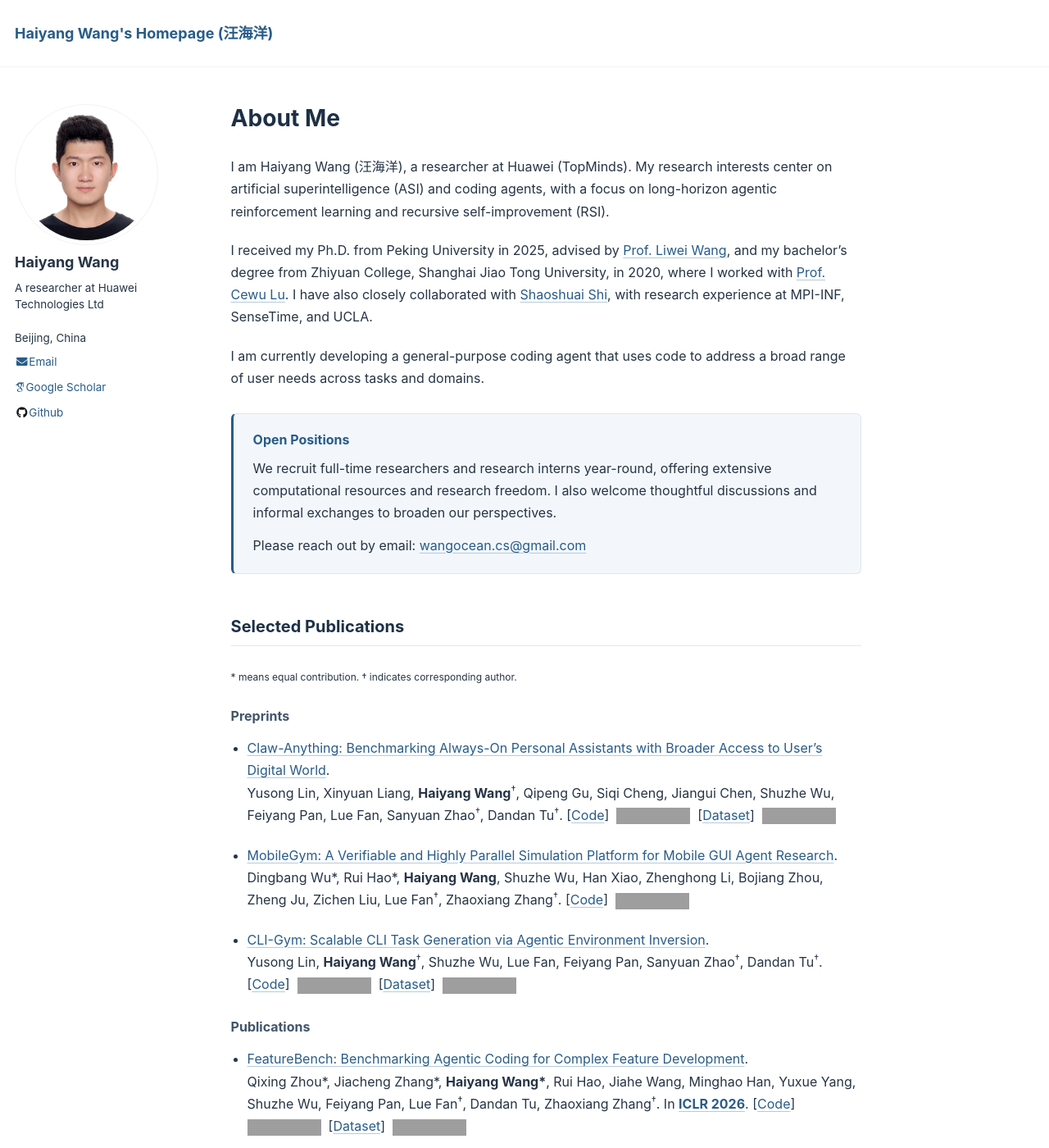
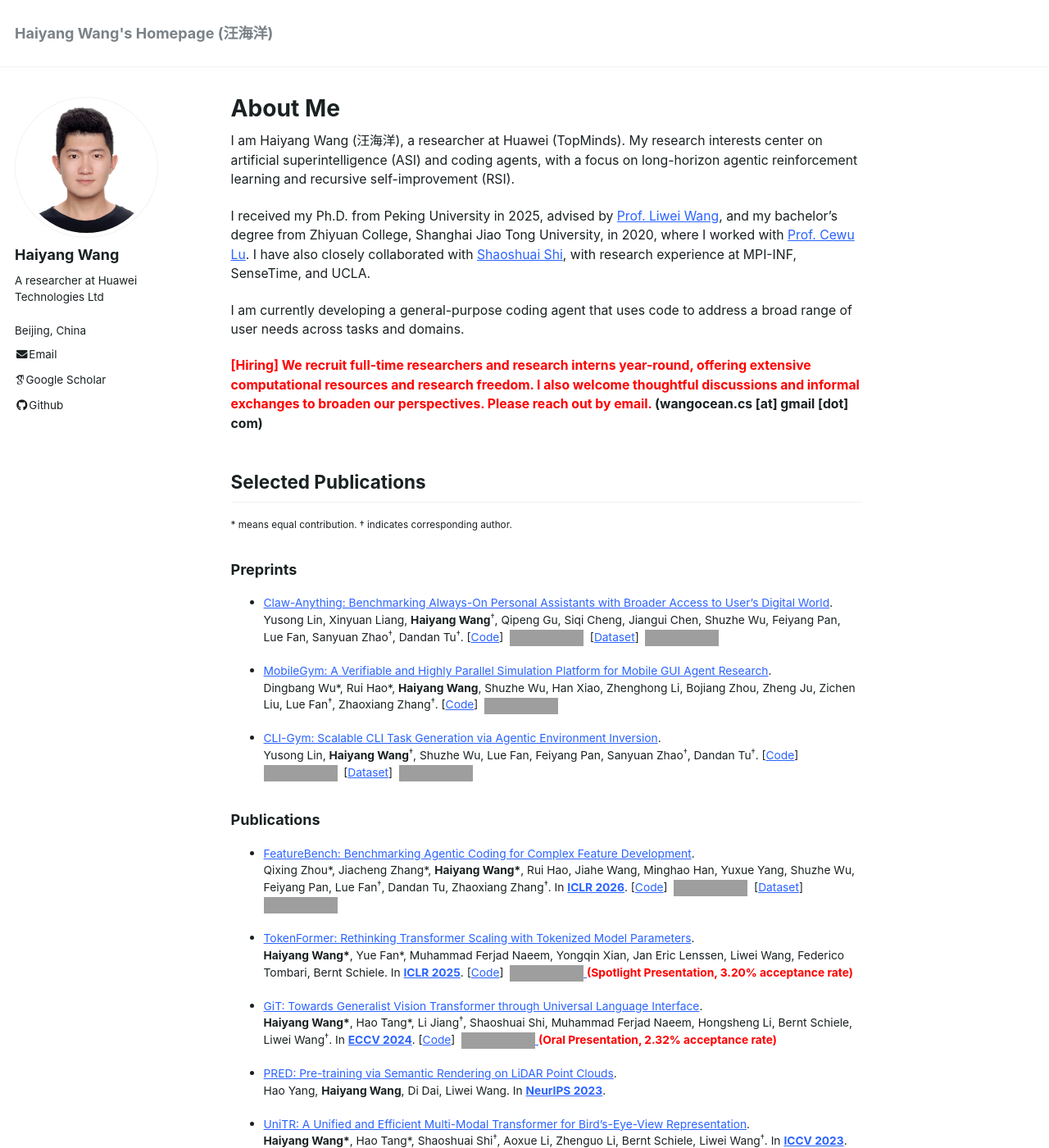
Before and after one commit to Haiyang-W/haiyang-w.github.io, a Jekyll site: the page built from _pages/about.md, in a window 1280 px wide and 1400 px high, cut to the strip 0-1400 px from the top of the window. Shown: the whole strip at 82% size. Built offline with Jekyll 4.4.1, drawn with Linux system fonts in a browser that asks for light colours; some web fonts are replaced; comment, search, counter and statistics services are not loaded; grey boxes are pictures that could not be loaded.

Commit message:
update style

```diff
--- a/_layouts/default.html
+++ b/_layouts/default.html
@@ -11,7 +11,7 @@ layout: compress
     {% include head/custom.html %}
   </head>
 
-  <body{% if page.page_class %} class="{{ page.page_class | escape }}"{% endif %}>
+  <body>
 
     {% include browser-upgrade.html %}
     {% include masthead.html %}
--- a/_pages/about.md
+++ b/_pages/about.md
@@ -15,11 +14,7 @@ I received my Ph.D. from Peking University in 2025, advised by [Prof. Liwei Wang
 
 I am currently developing a general-purpose coding agent that uses code to address a broad range of user needs across tasks and domains.
 
-<aside class="hiring-notice" aria-labelledby="hiring-title">
-  <h2 id="hiring-title">Open Positions</h2>
-  <p>We recruit full-time researchers and research interns year-round, offering extensive computational resources and research freedom. I also welcome thoughtful discussions and informal exchanges to broaden our perspectives.</p>
-  <p class="hiring-notice__contact">Please reach out by email: <a href="mailto:wangocean.cs@gmail.com">wangocean.cs@gmail.com</a></p>
-</aside>
+**<font color="red">[Hiring] We recruit full-time researchers and research interns year-round, offering extensive computational resources and research freedom. I also welcome thoughtful discussions and informal exchanges to broaden our perspectives. Please reach out by email.</font> (wangocean.cs [at] gmail [dot] com)**
 
 ## Selected Publications
 <sub>\* means equal contribution. † indicates corresponding author.</sub>
@@ -41,10 +36,10 @@ Yusong Lin, **Haiyang Wang**<sup>†</sup>, Shuzhe Wu, Lue Fan, Feiyang Pan, San
 Qixing Zhou\*, Jiacheng Zhang\*, **Haiyang Wang\***, Rui Hao, Jiahe Wang, Minghao Han, Yuxue Yang, Shuzhe Wu, Feiyang Pan, Lue Fan<sup>†</sup>, Dandan Tu, Zhaoxiang Zhang<sup>†</sup>. In [**ICLR 2026**](https://iclr.cc/). \[[Code](https://github.com/LiberCoders/FeatureBench)\] &nbsp;<a href="https://github.com/LiberCoders/FeatureBench"><img alt="GitHub stars" style="vertical-align:middle" src="https://img.shields.io/github/stars/LiberCoders/FeatureBench?style=social"></a> &nbsp;\[[Dataset](https://huggingface.co/datasets/LiberCoders/FeatureBench)\] &nbsp;<a href="https://huggingface.co/datasets/LiberCoders/FeatureBench"><img alt="Hugging Face downloads" style="vertical-align:middle" src="https://img.shields.io/badge/dynamic/json?url=https%3A%2F%2Fhuggingface.co%2Fapi%2Fdatasets%2FLiberCoders%2FFeatureBench&query=%24.downloads&label=Downloads&suffix=%20monthly&color=white&logo=huggingface&logoColor=FFD21E"></a>
 
 * [TokenFormer: Rethinking Transformer Scaling with Tokenized Model Parameters](https://arxiv.org/abs/2410.23168).\\
-**Haiyang Wang\***, Yue Fan\*, Muhammad Ferjad Naeem, Yongqin Xian, Jan Eric Lenssen, Liwei Wang, Federico Tombari, Bernt Schiele. In [**ICLR 2025**](https://iclr.cc/). \[[Code](https://github.com/Haiyang-W/TokenFormer)\] &nbsp;<a href="https://github.com/Haiyang-W/TokenFormer"><img alt="GitHub stars" style="vertical-align:middle" src="https://img.shields.io/github/stars/Haiyang-W/TokenFormer?style=social"> </a> **<span class="research-distinction">(Spotlight Presentation, 3.20% acceptance rate)</span>**
+**Haiyang Wang\***, Yue Fan\*, Muhammad Ferjad Naeem, Yongqin Xian, Jan Eric Lenssen, Liwei Wang, Federico Tombari, Bernt Schiele. In [**ICLR 2025**](https://iclr.cc/). \[[Code](https://github.com/Haiyang-W/TokenFormer)\] &nbsp;<a href="https://github.com/Haiyang-W/TokenFormer"><img alt="GitHub stars" style="vertical-align:middle" src="https://img.shields.io/github/stars/Haiyang-W/TokenFormer?style=social"> </a> **<font color=red>(Spotlight Presentation, 3.20% acceptance rate)</font>**
 
 * [GiT: Towards Generalist Vision Transformer through Universal Language Interface](https://www.ecva.net/papers/eccv_2024/papers_ECCV/papers/04158.pdf).\\
-**Haiyang Wang\***, Hao Tang\*, Li Jiang<sup>†</sup>, Shaoshuai Shi, Muhammad Ferjad Naeem, Hongsheng Li, Bernt Schiele, Liwei Wang<sup>†</sup>. In [**ECCV 2024**](https://eccv.ecva.net/Conferences/2024). \[[Code](https://github.com/Haiyang-W/GiT)\] &nbsp;<a href="https://github.com/Haiyang-W/GiT"><img alt="GitHub stars" style="vertical-align:middle" src="https://img.shields.io/github/stars/Haiyang-W/GiT?style=social"> </a> **<span class="research-distinction">(Oral Presentation, 2.32% acceptance rate)</span>**
+**Haiyang Wang\***, Hao Tang\*, Li Jiang<sup>†</sup>, Shaoshuai Shi, Muhammad Ferjad Naeem, Hongsheng Li, Bernt Schiele, Liwei Wang<sup>†</sup>. In [**ECCV 2024**](https://eccv.ecva.net/Conferences/2024). \[[Code](https://github.com/Haiyang-W/GiT)\] &nbsp;<a href="https://github.com/Haiyang-W/GiT"><img alt="GitHub stars" style="vertical-align:middle" src="https://img.shields.io/github/stars/Haiyang-W/GiT?style=social"> </a> **<font color=red>(Oral Presentation, 2.32% acceptance rate)</font>**
 
 * [PRED: Pre-training via Semantic Rendering on LiDAR Point Clouds](https://proceedings.neurips.cc/paper_files/paper/2023/file/903f778fe1341e5351b5b63e0e6b197f-Paper-Conference.pdf).\\
 Hao Yang, **Haiyang Wang**, Di Dai, Liwei Wang. In [**NeurIPS 2023**](https://neurips.cc/Conferences/2023).
@@ -97,4 +92,4 @@ Wenqiang Xu\*, **Haiyang Wang\***, Fubo Qi, Cewu Lu. In [**ICCV 2019**](https://
   * 2023.6. Hosted by [Huawei Noah's Ark Lab](https://noahlab.com.hk/#/home).
 
 ## Academic Services
-* Reviewer for NeurIPS’21, CVPR’22, ECCV’22, ICML’22, NeurIPS’22, CVPR’23, ICML’23, ICCV’23, NeurIPS’23, IROS’23, CVPR'24, ICML'24, NeurIPS’24 (**<span class="research-distinction">Top Reviewer</span>**), ICLR'25, ICLR'26
+* Reviewer for NeurIPS’21, CVPR’22, ECCV’22, ICML’22, NeurIPS’22, CVPR’23, ICML’23, ICCV’23, NeurIPS’23, IROS’23, CVPR'24, ICML'24, NeurIPS’24 (**<font color=red>Top Reviewer</font>**), ICLR'25, ICLR'26
--- a/_sass/_homepage.scss
+++ /dev/null
@@ -1,87 +0,0 @@
-/* Homepage: restrained blue accents and a consistent reading rhythm. */
-.academic-home {
-  color: #263445;
-
-  a {
-    color: #285c88;
-
-    &:visited { color: #285c88; }
-    &:hover { color: #173e60; }
-    &:focus-visible {
-      outline: 2px solid #285c88;
-      outline-offset: 3px;
-    }
-  }
-
-  #main {
-    margin-top: 2.5em;
-    margin-bottom: 3em;
-  }
-
-  .page__title {
-    color: #1d3045;
-    line-height: 1.25;
-    margin-bottom: 1em;
-  }
-
-  .page__content {
-    font-size: 16px;
-    line-height: 1.7;
-
-    p, li, dl { font-size: 1em; }
-    p { margin-bottom: 1.25em; }
-
-    h2 {
-      color: #1d3045;
-      margin-top: 2.6em;
-      margin-bottom: 1em;
-      padding-bottom: 0.55em;
-      border-bottom-color: #e2e8ef;
-    }
-
-    h3 {
-      color: #41556b;
-      margin-top: 1.8em;
-      margin-bottom: 0.9em;
-    }
-
-    > ul { padding-left: 1.25em; }
-    > ul > li { margin-bottom: 1.35em; }
-    li > ul { margin-top: 0.5em; }
-    li > ul > li { margin-bottom: 0.4em; }
-
-    a {
-      text-decoration-color: #b7cadb;
-      text-underline-offset: 3px;
-    }
-
-    .research-distinction { color: #285c88; }
-  }
-
-  .hiring-notice {
-    margin: 1.8em 0 2.4em;
-    padding: 1.25em 1.5em;
-    background: #f3f7fb;
-    border: 1px solid #dce6ef;
-    border-left: 3px solid #285c88;
-    border-radius: 6px;
-
-    h2 {
-      margin: 0 0 0.65em;
-      padding: 0;
-      border: 0;
-      color: #285c88;
-      font-size: 1em;
-      line-height: 1.4;
-    }
-
-    p { margin: 0 0 0.8em; }
-    .hiring-notice__contact { margin-bottom: 0; }
-    a { overflow-wrap: anywhere; }
-  }
-
-  @media (max-width: 767px) {
-    #main { margin-top: 1.5em; }
-    .hiring-notice { padding: 1.1em; }
-  }
-}
--- a/assets/css/main.scss
+++ b/assets/css/main.scss
@@ -38,5 +38,4 @@
 @import "vendor/font-awesome/solid";
 @import "vendor/font-awesome/brands";
 @import "vendor/magnific-popup/magnific-popup";
-@import "homepage";
 @import "print";
```
Also changed, not shown: other parts of _pages/about.md (+0 -1 lines).
